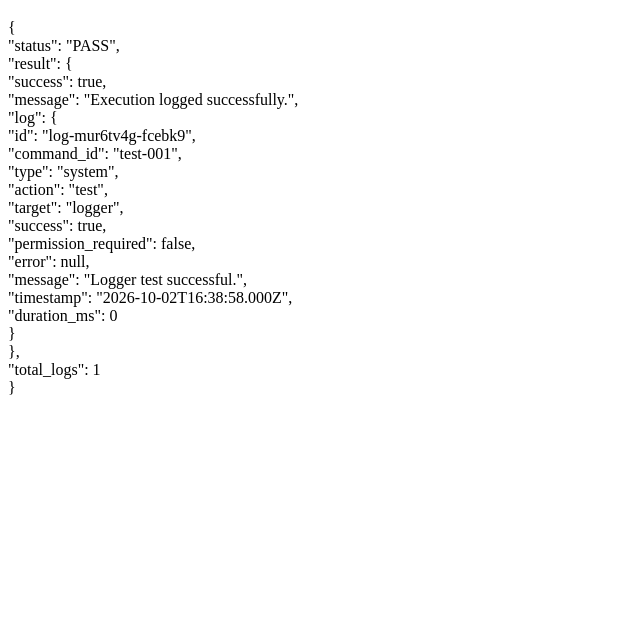
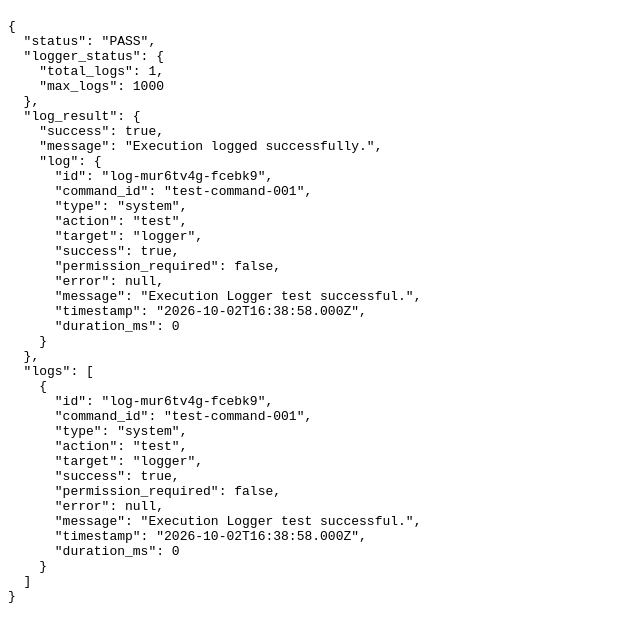
Before and after one commit to babar-uman/babar-ai, a plain HTML site: page core/test-execution-logger.html in a window 1280 px wide. Shown: the part 61-702 px from the top of the page, without its empty margins (0-640 px from the left). Drawn offline with Linux system fonts and the light colour scheme.

Commit message:
Fix Execution Logger Test Script Path

```diff
--- a/core/test-execution-logger.html
+++ b/core/test-execution-logger.html
@@ -1,62 +1,136 @@
 <!DOCTYPE html>
-<html>
+<html lang="en">
+
 <head>
+
+  <meta charset="UTF-8">
+
+  <meta
+    name="viewport"
+    content="width=device-width, initial-scale=1.0"
+  >
+
   <title>Execution Logger Test</title>
+
 </head>
+
 
 <body>
 
   <h1>Execution Logger Test</h1>
 
-<div id="result">Testing...</div>
+  <pre id="result">Testing...</pre>
 
-<script src="execution-logger.js"></script>
+
+  <script src="./execution-logger.js"></script>
+
 
   <script>
 
     try {
 
-  const logger = new ExecutionLogger();
+      if (
+        typeof ExecutionLogger === "undefined"
+      ) {
 
-  const result = logger.log({
+        throw new Error(
+          "ExecutionLogger failed to load."
+        );
 
-    command_id: "test-001",
+      }
 
-    type: "system",
 
-    action: "test",
+      const logger =
+        new ExecutionLogger();
 
-    target: "logger",
 
-    success: true,
+      const logResult =
+        logger.log({
 
-    permission_required: false,
+          command_id:
+            "test-command-001",
 
-    message: "Logger test successful."
+          type:
+            "system",
+
+          action:
+            "test",
+
+          target:
+            "logger",
+
+          success:
+            true,
+
+          permission_required:
+            false,
+
+          message:
+            "Execution Logger test successful."
 
         });
 
 
-  document.getElementById("result").innerText =
+      const status =
+        logger.getStatus();
+
+
+      const logs =
+        logger.getLogs();
+
+
+      const passed =
+        logResult.success === true &&
+        status.total_logs === 1 &&
+        logs.length === 1;
+
+
+      document.getElementById(
+        "result"
+      ).textContent =
+
         JSON.stringify(
+
           {
-        status: "PASS",
-        result: result,
-        total_logs: logger.getStatus().total_logs
+
+            status:
+              passed
+                ? "PASS"
+                : "FAIL",
+
+            logger_status:
+              status,
+
+            log_result:
+              logResult,
+
+            logs:
+              logs
+
           },
+
           null,
+
           2
+
         );
 
 
-} catch (error) {
+    }
 
-  document.getElementById("result").innerText =
-    "FAIL\n\n" + error.message;
+    catch (error) {
+
+      document.getElementById(
+        "result"
+      ).textContent =
+
+        "FAIL\n\n" +
+        error.message;
 
     }
 
   </script>
 
 </body>
+
 </html>
```
Lines whose indentation alone changed are shown as unchanged.
